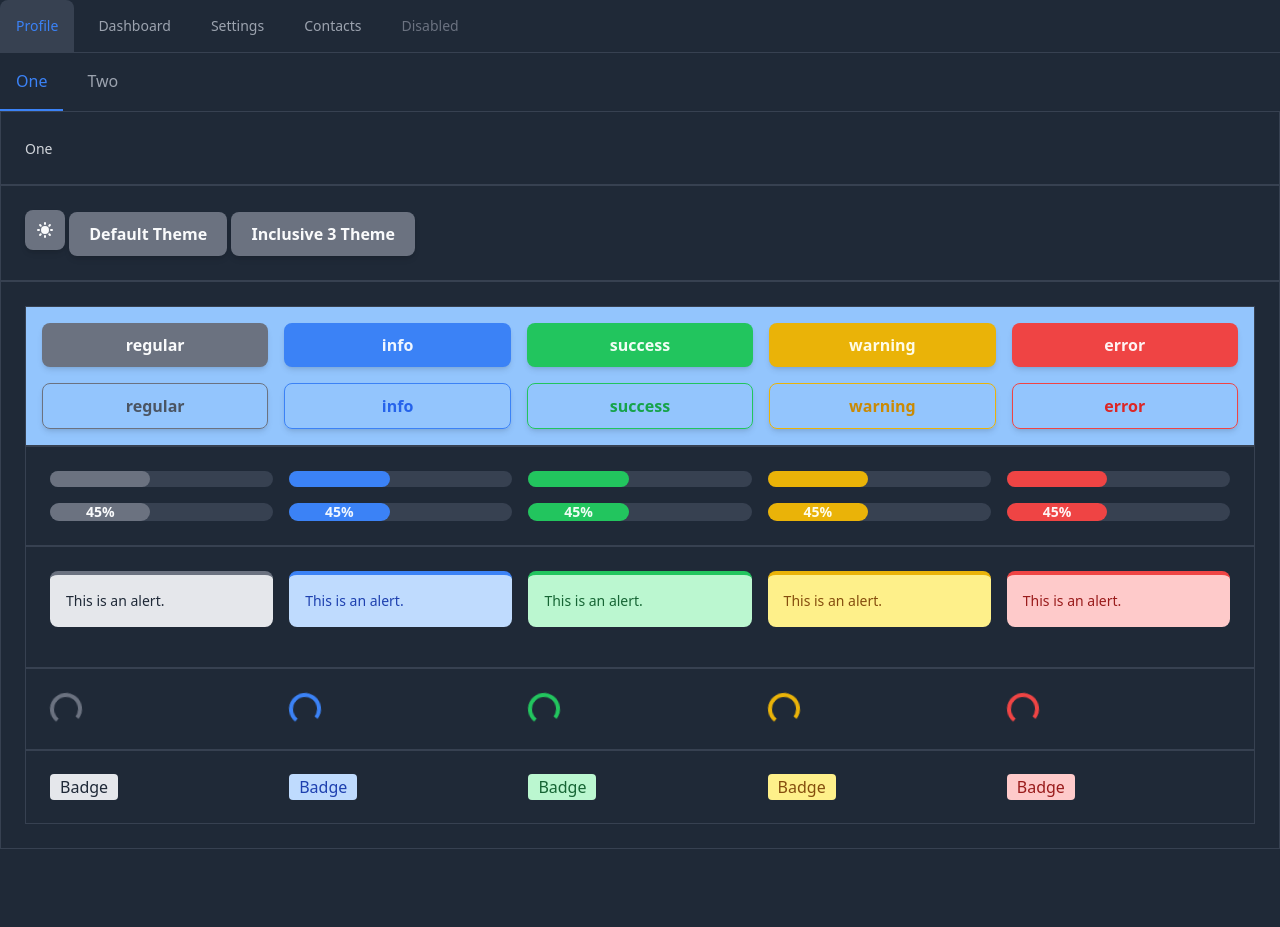
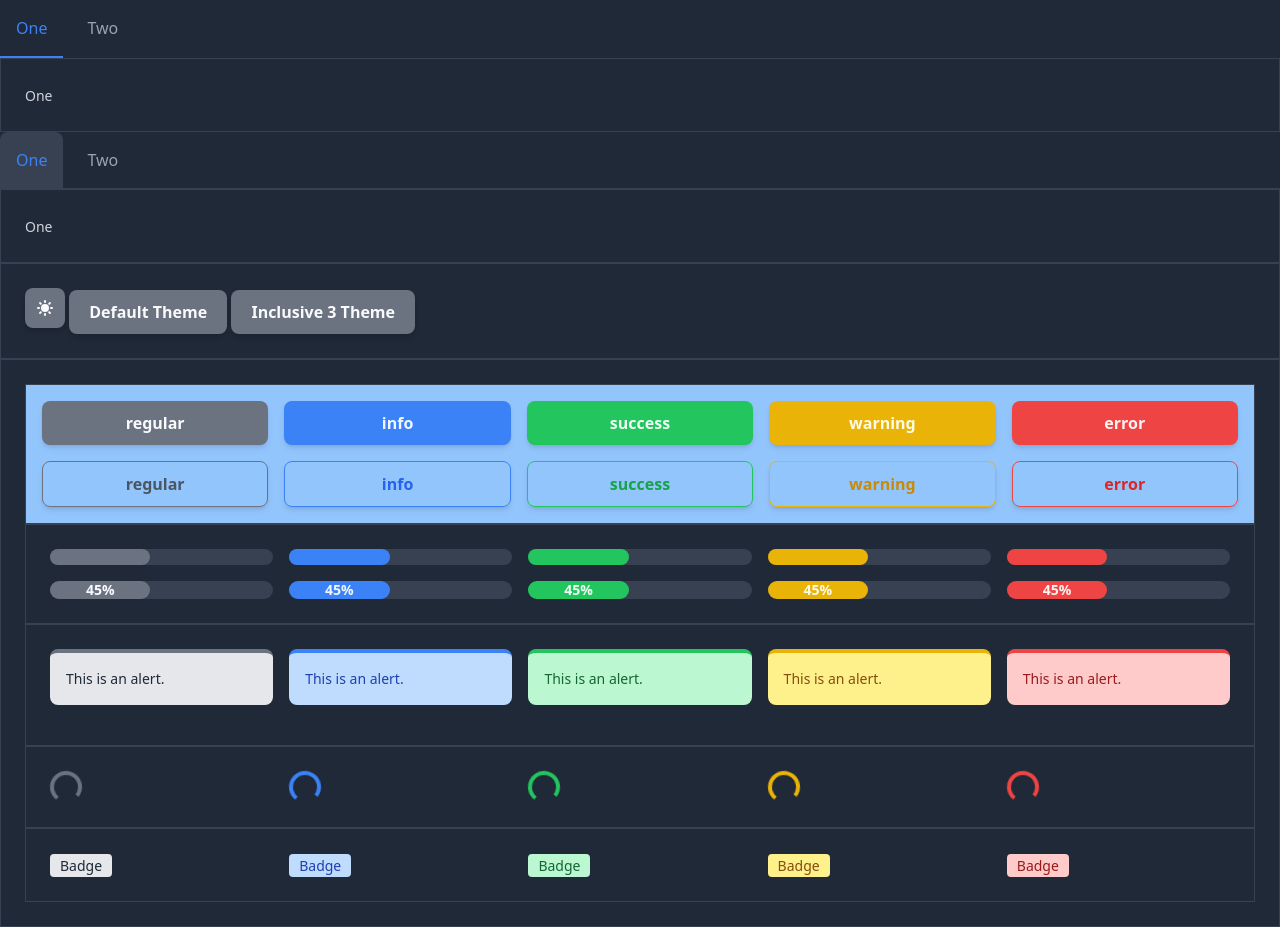
Before and after one commit to edadma/react-tailwind, a React (Create React App) app: page / in a window 1280 px wide. Before the commit the page ends 849 px from the top, so only its background shows below. Built offline with nearby package versions, Linux system fonts and the light colour scheme.

Commit message:
cont coding other Tabs style

```diff
--- a/src/Badge.tsx
+++ b/src/Badge.tsx
@@ -26,7 +26,7 @@ export const Badge: React.FC<BadgeProps> = ({
         theme,
         'badge',
         size,
-        'span'
+        'text'
       )} ${optionProps(theme, other, 'badge', 'rounded')} ${
         theme.component.badge.style
       } ${weightClass(theme, 'badge', weight)} ${className || ''}`}
--- a/src/Tabs.tsx
+++ b/src/Tabs.tsx
@@ -8,7 +8,7 @@ interface TabsProps
   align?: Align
   weight?: Weight
   role?: Color
-  type?: 'tab' | 'underline'
+  type?: 'tab' | 'underline' | 'pill'
   panes: { tab: string; pane: ReactNode }[]
 }
 
@@ -31,9 +31,20 @@ export const Tabs: React.FC<TabsProps> = ({
           <li className={theme.component.tabs.style[type].li}>
             <a
               className={`${
-                index === active
-                  ? `active ${colorClass(theme, 'tabs', role, 'a')}`
-                  : 'text-gray-500 border-transparent hover:text-gray-600 hover:border-gray-300 dark:text-gray-400 dark:hover:text-gray-300'
+                type === 'underline'
+                  ? index === active
+                    ? `active ${colorClass(theme, 'tabs', role, 'a')}`
+                    : 'text-gray-500 border-transparent hover:text-gray-600 hover:border-gray-300 dark:text-gray-400 dark:hover:text-gray-300'
+                  : type === 'tab'
+                  ? index === active
+                    ? `bg-gray-200 rounded-t-lg active dark:bg-gray-700 ${colorClass(
+                        theme,
+                        'tabs',
+                        role,
+                        'a'
+                      )}`
+                    : 'text-gray-500 rounded-t-lg hover:text-gray-600 hover:bg-gray-100 dark:text-gray-400 dark:hover:text-gray-300 dark:hover:bg-gray-700'
+                  : ''
               } ${sizeClass(theme, 'tabs', size, 'text')} ${weightClass(theme, 'tabs', weight)} ${
                 theme.component.tabs.style[type].a
               }`}
--- a/src/index.tsx
+++ b/src/index.tsx
@@ -24,47 +24,29 @@ import { ThemeSwitcher } from './ThemeSwitcher'
 const App: React.FC = () => (
   <ThemeProvider>
     <ModeProvider>
-      <ul className="flex flex-wrap border-b border-gray-200 dark:border-gray-700">
-        <li className="mr-2">
-          <a
-            href="#"
-            aria-current="page"
-            className="inline-block py-4 px-4 text-sm font-medium text-center text-blue-600 bg-gray-100 rounded-t-lg active dark:bg-gray-700 dark:text-blue-500"
-          >
-            Profile
-          </a>
-        </li>
-        <li className="mr-2">
-          <a
-            href="#"
-            className="inline-block py-4 px-4 text-sm font-medium text-center text-gray-500 rounded-t-lg hover:text-gray-600 hover:bg-gray-50 dark:text-gray-400 dark:hover:bg-gray-700 dark:hover:text-gray-300"
-          >
-            Dashboard
-          </a>
-        </li>
-        <li className="mr-2">
-          <a
-            href="#"
-            className="inline-block py-4 px-4 text-sm font-medium text-center text-gray-500 rounded-t-lg hover:text-gray-600 hover:bg-gray-50 dark:text-gray-400 dark:hover:bg-gray-800 dark:hover:text-gray-300"
-          >
-            Settings
-          </a>
-        </li>
-        <li className="mr-2">
-          <a
-            href="#"
-            className="inline-block py-4 px-4 text-sm font-medium text-center text-gray-500 rounded-t-lg hover:text-gray-600 hover:bg-gray-50 dark:text-gray-400 dark:hover:bg-gray-800 dark:hover:text-gray-300"
-          >
-            Contacts
-          </a>
-        </li>
-        <li>
-          <a className="inline-block py-4 px-4 text-sm font-medium text-center text-gray-400 rounded-t-lg cursor-not-allowed dark:text-gray-500">
-            Disabled
-          </a>
-        </li>
-      </ul>
       <Tabs
+        role="info"
+        panes={[
+          {
+            tab: 'One',
+            pane: (
+              <Card>
+                <Text>One</Text>
+              </Card>
+            ),
+          },
+          {
+            tab: 'Two',
+            pane: (
+              <Card>
+                <Text>Two</Text>
+              </Card>
+            ),
+          },
+        ]}
+      />
+      <Tabs
+        type="tab"
         role="info"
         panes={[
           {
--- a/src/themes/DefaultTheme.ts
+++ b/src/themes/DefaultTheme.ts
@@ -298,7 +298,7 @@ export const DefaultTheme = {
         tab: {
           ul: 'flex flex-wrap border-b border-gray-200 dark:border-gray-700 dark:bg-gray-800',
           li: 'mr-2',
-          a: 'inline-block py-4 px-4 text-center rounded-t-lg border-b-2',
+          a: 'inline-block py-4 px-4 text-center rounded-t-lg',
         },
         underline: {
           ul: 'flex flex-wrap -mb-px border-b border-gray-200 dark:border-gray-700 dark:bg-gray-800',
```
